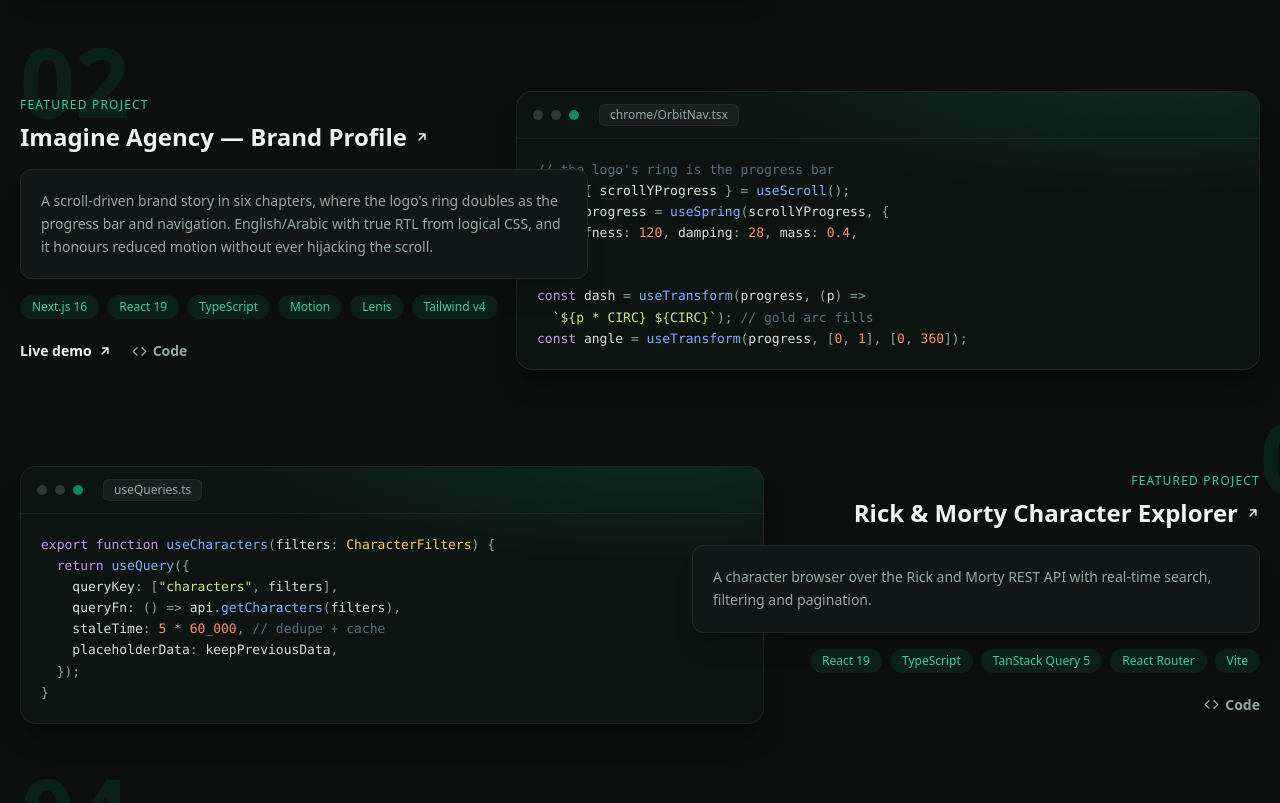
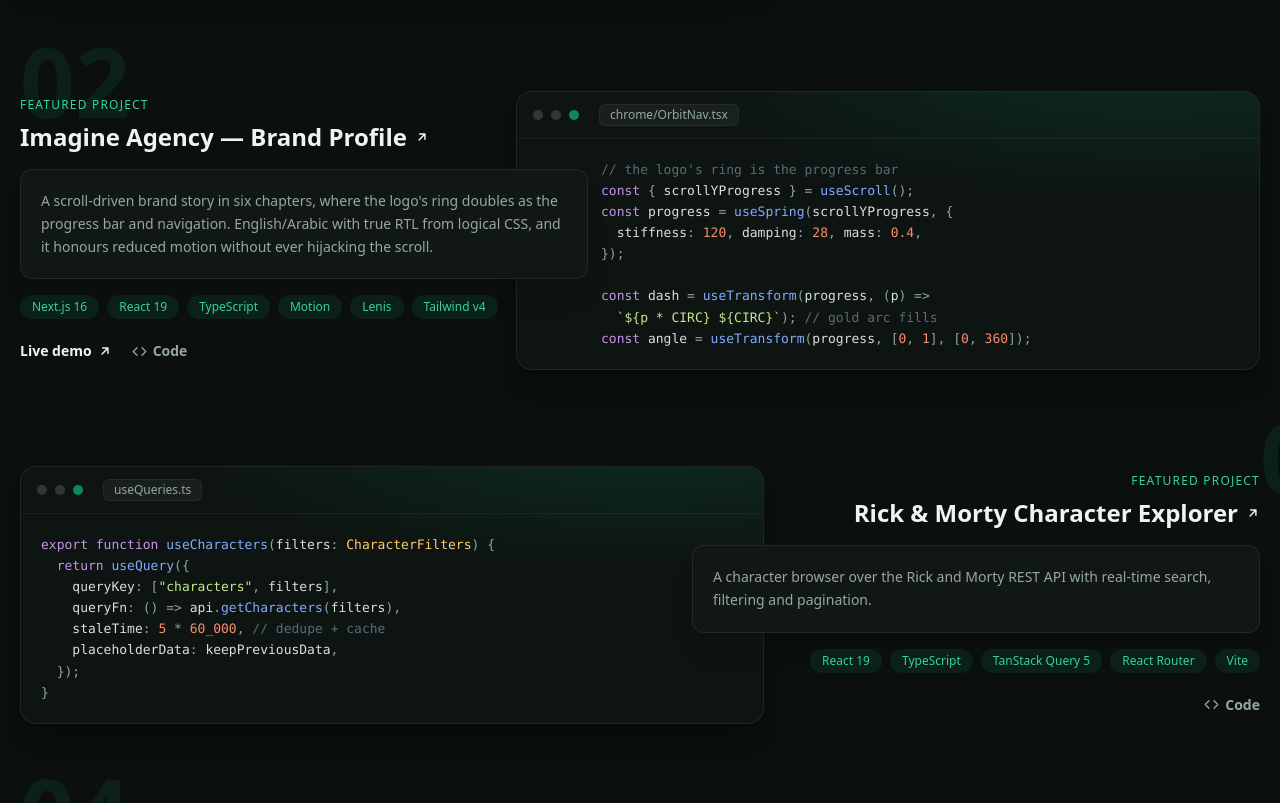
Before and after one commit to hashem-mdoukh/Hashem-Mdoukh-Profile, a Next.js app: page / in a window 1280 px wide. Shown: the part 1220-2023 px from the top of the page. Built offline with nearby package versions, Linux system fonts and the light colour scheme.

Commit message:
fix(projects): keep the code clear of the overlapping text card

```diff
--- a/src/components/sections/Projects.tsx
+++ b/src/components/sections/Projects.tsx
@@ -53,7 +53,10 @@ export function Projects() {
                 variants={frameReveal(!flipped)}
                 className="w-full min-w-0 shrink-0 lg:w-[60%]"
               >
-                <ProjectFrame filename={snippet.filename}>
+                <ProjectFrame
+                  filename={snippet.filename}
+                  overlapSide={flipped ? "left" : "right"}
+                >
                   {snippet.code}
                 </ProjectFrame>
               </motion.div>
--- a/src/components/ui/ProjectFrame.tsx
+++ b/src/components/ui/ProjectFrame.tsx
@@ -2,17 +2,13 @@
 
 import { useRef, type ReactNode } from "react";
 
-/**
- * Code-editor style cover: macOS chrome bar with the project's real
- * filename, a short syntax-highlighted snippet, and a cursor-tracked
- * emerald spotlight. Mouse position is written straight to CSS vars
- * (no state, no re-renders).
- */
 export function ProjectFrame({
   filename,
+  overlapSide,
   children,
 }: {
   filename: string;
+  overlapSide?: "left" | "right";
   children: ReactNode;
 }) {
   const ref = useRef<HTMLDivElement>(null);
@@ -61,7 +57,12 @@ export function ProjectFrame({
       </div>
 
       {/* snippet body */}
-      <pre className="relative overflow-x-auto p-5 font-mono text-[10.5px] md:text-[13px] leading-relaxed" dir="ltr">
+      <pre
+        className={`relative overflow-x-auto p-5 font-mono text-[10.5px] md:text-[13px] leading-relaxed ${
+          overlapSide === "left" ? "lg:pl-21" : overlapSide === "right" ? "lg:pr-32" : ""
+        }`}
+        dir="ltr"
+      >
         <code>{children}</code>
       </pre>
     </div>
```
